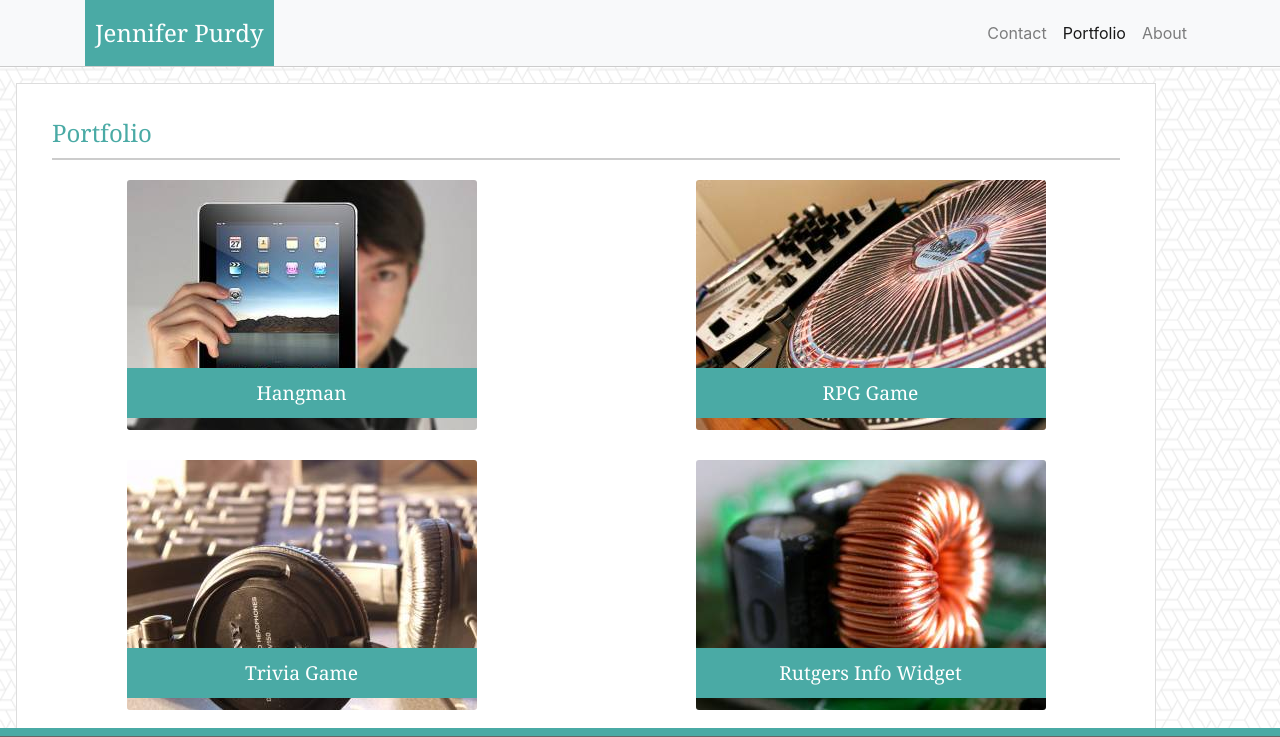
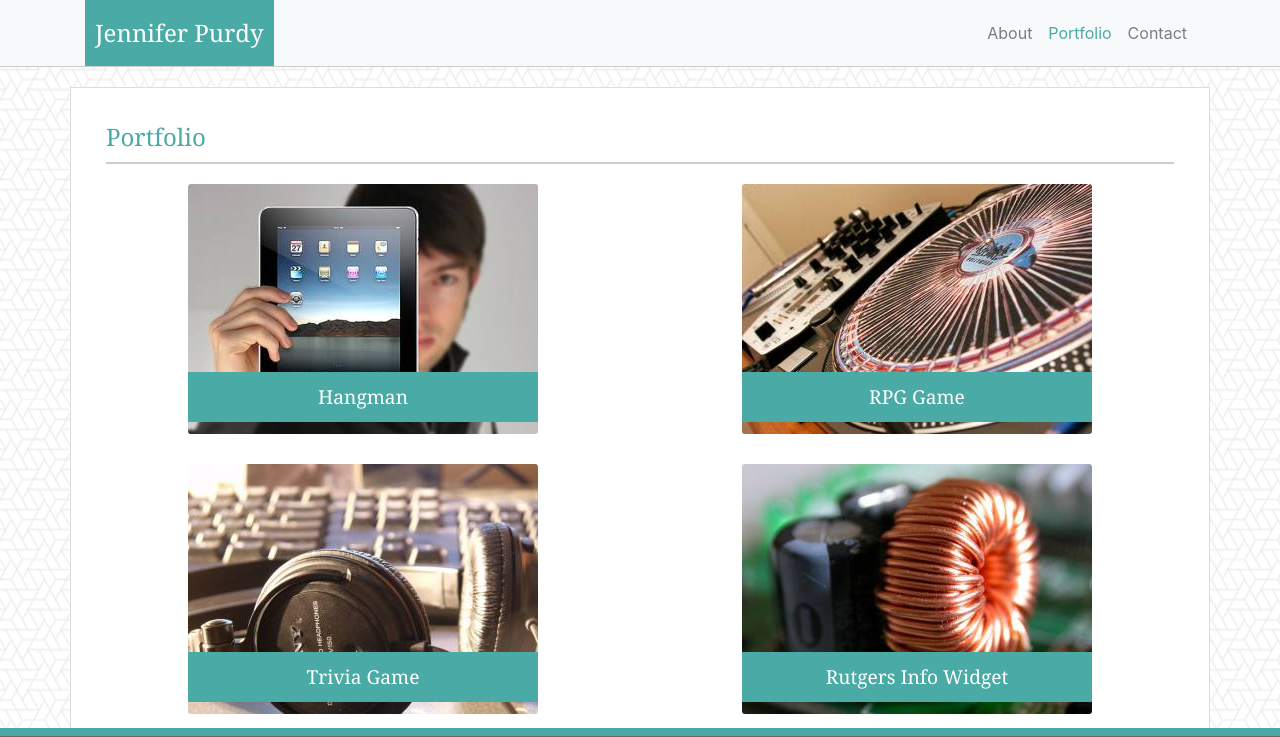
Before and after one commit to purdyjen/Bootstrap-Portfolio, a plain HTML site: page portfolio.html in a window 1280 px wide. Shown: the top 737 px of the page. Drawn offline with nearby package versions, Linux system fonts and the light colour scheme.

Commit message:
Fixed navbar link colors and order

```diff
--- a/assets/css/bootstyle.css
+++ b/assets/css/bootstyle.css
@@ -134,12 +134,12 @@ input {
 
 /* Portfolio Page Styling */
 #portfolioSection {
-    display: inline-block;
-    width: 100%;
-    margin: 1em;
+    /* display: inline-block; */
+    margin: auto;
     z-index: 1;
     overflow: hidden;
     margin-bottom: 100px;
+    margin-top: 20px;
 }
 
 .card-title {
@@ -162,3 +162,11 @@ input {
     border: none;
     margin-bottom: 30px;
 }
+
+.container-xs{
+    margin: 20px 20px 100px;
+}
+
+.row{
+    margin: auto;
+}
--- a/portfolio.html
+++ b/portfolio.html
@@ -14,9 +14,8 @@
     <link rel="stylesheet" type="text/css" href="assets/css/bootstyle.css" />
   </head>
   <body>
-    <nav class="navbar navbar-expand-lg navbar-light bg-light navbar-fixed-top">
+    <nav class="navbar navbar-expand-lg navbar-light bg-light sticky-top">
       <div class="container">
-        <!-- Brand and toggle get grouped for better mobile display -->
         <a class="navbar-brand" href="index.html" id="logo">Jennifer Purdy</a>
         <button
           class="navbar-toggler"
@@ -33,13 +32,13 @@
         <div class="collapse navbar-collapse" id="navbarTogglerDemo01">
           <ul class="navbar-nav ml-auto mt-2 mt-lg-0">
             <li class="nav-item">
-              <a class="nav-link" href="contact.html">Contact</a>
+              <a class="nav-link" href="index.html">About</a>
+            </li>
+            <li class="nav-item active">
+              <a class="nav-link" href="portfolio.html">Portfolio</a>
             </li>
             <li class="nav-item">
-              <a class="nav-link active" href="portfolio.html">Portfolio</a>
-            </li>
-            <li class="nav-item">
-              <a class="nav-link" href="index.html">About</a>
+              <a class="nav-link" href="contact.html">Contact</a>
             </li>
           </ul>
         </div>
```
Also changed, not shown: contact.html (+14 -8 lines), index.html (+72 -40 lines).
